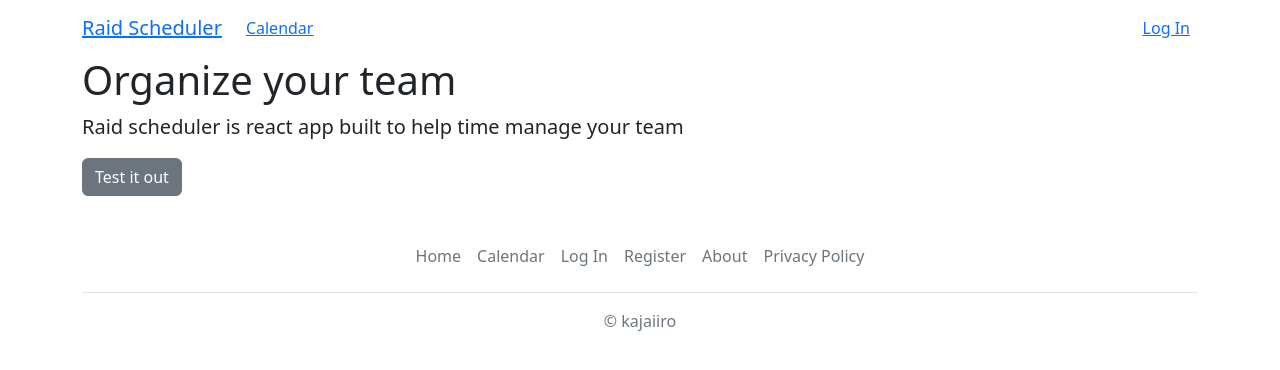
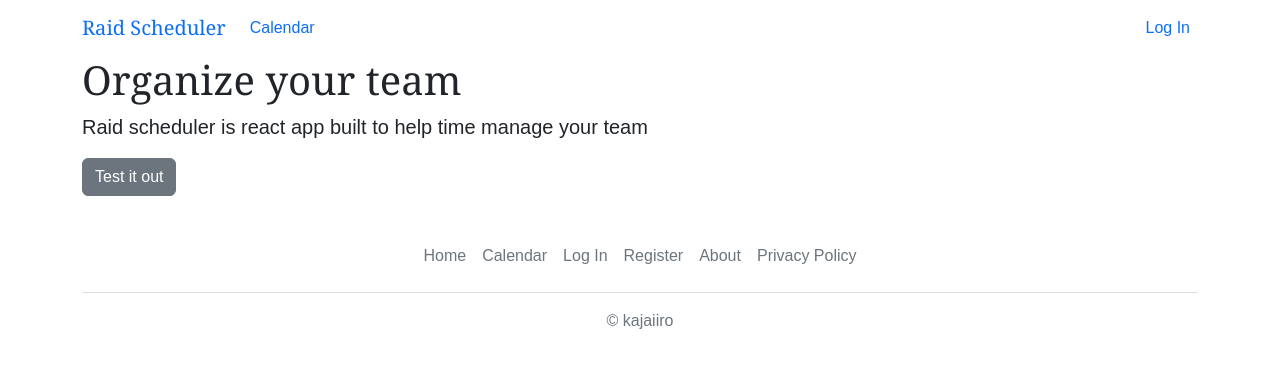
Before and after one commit to kajaiiro/raid-scheduler, a React (Create React App) app: page / in a window 1280 px wide. Shown: the top 370 px of the page. Built offline with nearby package versions, Linux system fonts and the light colour scheme.

Commit message:
Add fonts

```diff
--- a/src/index.css
+++ b/src/index.css
@@ -1,46 +1,54 @@
-
-/*
-body {
-  margin: 0;
-  font-family: -apple-system, BlinkMacSystemFont, 'Segoe UI', 'Roboto', 'Oxygen',
-    'Ubuntu', 'Cantarell', 'Fira Sans', 'Droid Sans', 'Helvetica Neue',
-    sans-serif;
-  -webkit-font-smoothing: antialiased;
-  -moz-osx-font-smoothing: grayscale;
+h1,
+h2,
+h3,
+h4,
+.navbar-header {
+    font-family: 'Cambria', sans-serif;
+    -webkit-font-smoothing: antialiased;
+    -moz-osx-font-smoothing: grayscale;
 }
 
-code {
-  font-family: source-code-pro, Menlo, Monaco, Consolas, 'Courier New',
-    monospace;
+p {
+    font-family: 'Meiryo', sans-serif;
+    -webkit-font-smoothing: antialiased;
+    -moz-osx-font-smoothing: grayscale;
 }
-*/
+
+a,
+label {
+    font-family: 'Franklin Gothic Book', sans-serif;
+    -webkit-font-smoothing: antialiased;
+    -moz-osx-font-smoothing: grayscale;
+}
 
 /* reset */
 
-*, *::before, *::after {
-  box-sizing: border-box;
+*,
+*::before,
+*::after {
+    box-sizing: border-box;
 }
 
 * {
-  margin: 0;
-  padding: 0;
-  font: inherit;
+    margin: 0;
+    padding: 0;
+    font: inherit;
 }
 
-html {
-  color-scheme: dark light;
+img,
+picture,
+svg,
+video {
+    display: block;
+    max-width: 100%;
 }
 
-body {
-  min-height: 100vh;
+/*  */
+a:link {
+    text-decoration: none;
 }
 
-img, picture, svg, video {
-  display: block;
-  max-width: 100%;
+a:hover {
+    text-decoration: underline;
+    background-color: lightgray;
 }
-/*
-input, textarea, button, select {
-  font: inherit;
-}
- */
```
